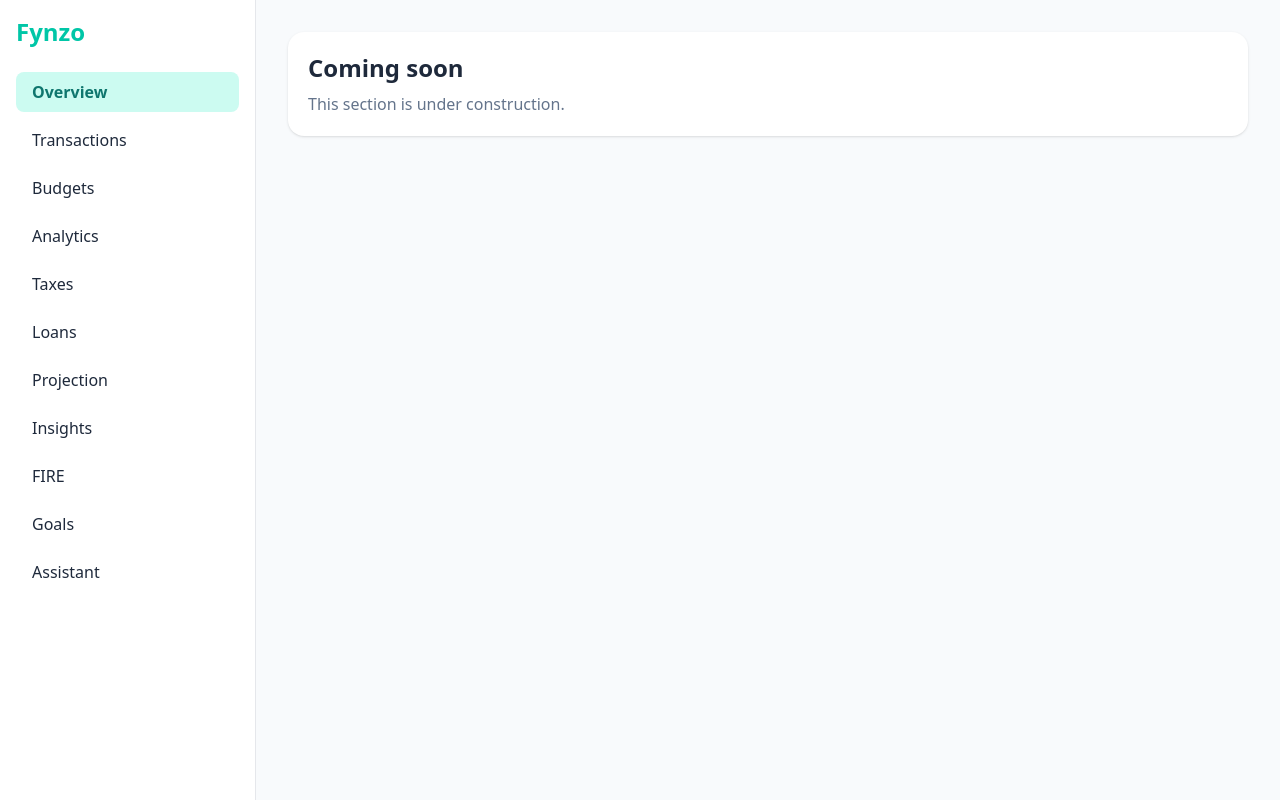
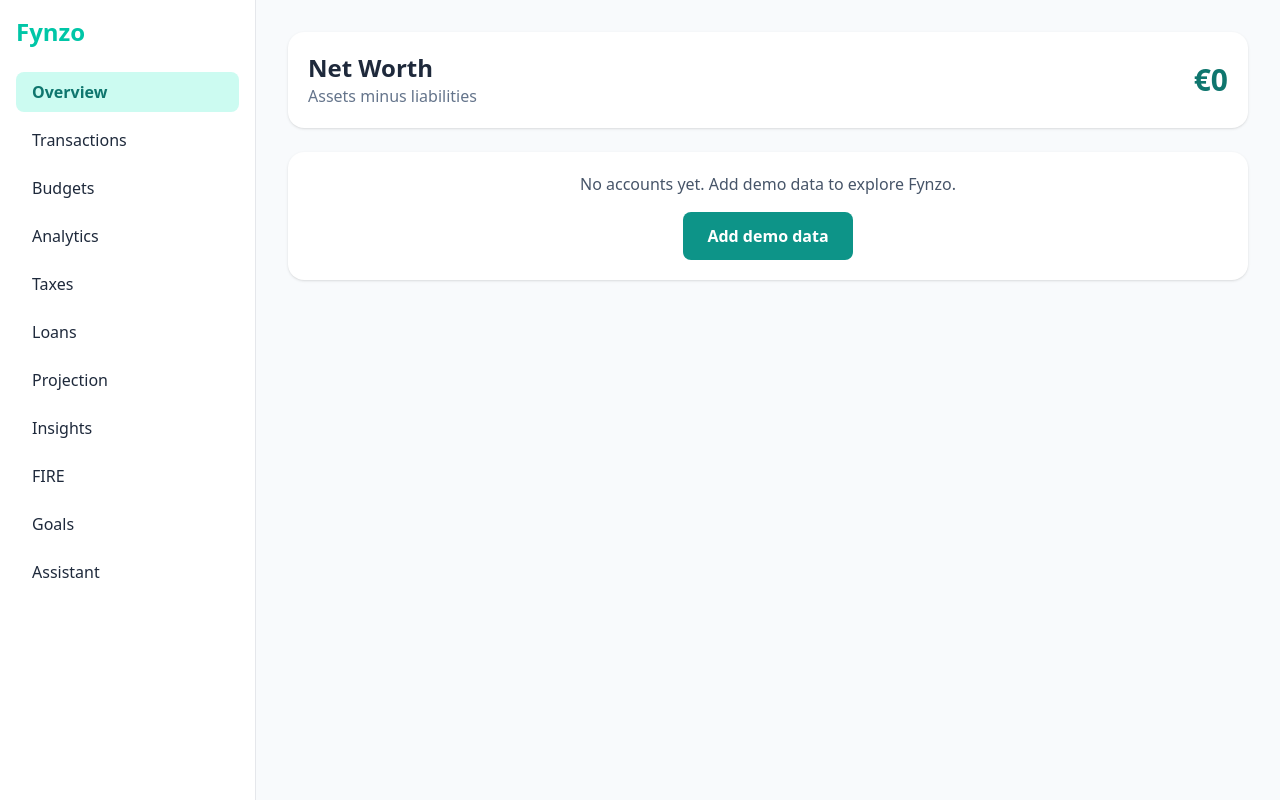
Before and after one commit to prstmalepati/fynzo, a React (Vite) app: page /overview in a window 1280 px wide. Built offline with nearby package versions, Linux system fonts and the light colour scheme.

Commit message:
Overview.jsx

```diff
--- a/src/pages/Overview.jsx
+++ b/src/pages/Overview.jsx
@@ -1,10 +1,62 @@
-export default function Page() {
+import { useFinance } from "../context/FinanceContext";
+
+export default function Overview() {
+  const { accounts, setAccounts } = useFinance();
+
+  const netWorth = accounts.reduce(
+    (sum, a) => a.type === "loan" ? sum - a.balance : sum + a.balance,
+    0
+  );
+
+  function addDemoData() {
+    setAccounts([
+      { id: 1, name: "Cash", type: "asset", balance: 12000 },
+      { id: 2, name: "Investments", type: "asset", balance: 45000 },
+      { id: 3, name: "Mortgage", type: "loan", balance: 180000 }
+    ]);
+  }
+
   return (
-    <div className="card">
-      <h1 className="text-2xl font-bold">Coming soon</h1>
-      <p className="mt-2 text-slate-500">
-        This section is under construction.
-      </p>
+    <div className="space-y-6">
+      <div className="card flex justify-between items-center">
+        <div>
+          <h1 className="text-2xl font-bold">Net Worth</h1>
+          <p className="text-slate-500">Assets minus liabilities</p>
+        </div>
+        <div className="text-3xl font-bold text-teal-700">
+          €{netWorth.toLocaleString()}
+        </div>
+      </div>
+
+      {accounts.length === 0 && (
+        <div className="card text-center">
+          <p className="text-slate-600 mb-4">
+            No accounts yet. Add demo data to explore Fynzo.
+          </p>
+          <button
+            onClick={addDemoData}
+            className="px-6 py-3 bg-teal-600 text-white rounded-lg font-semibold hover:bg-teal-700"
+          >
+            Add demo data
+          </button>
+        </div>
+      )}
+
+      {accounts.length > 0 && (
+        <div className="card">
+          <h2 className="text-xl font-bold mb-4">Accounts</h2>
+          <ul className="space-y-3">
+            {accounts.map(a => (
+              <li key={a.id} className="flex justify-between">
+                <span>{a.name}</span>
+                <span className={a.type === "loan" ? "text-red-600" : "text-green-700"}>
+                  €{a.balance.toLocaleString()}
+                </span>
+              </li>
+            ))}
+          </ul>
+        </div>
+      )}
     </div>
   );
 }
```
